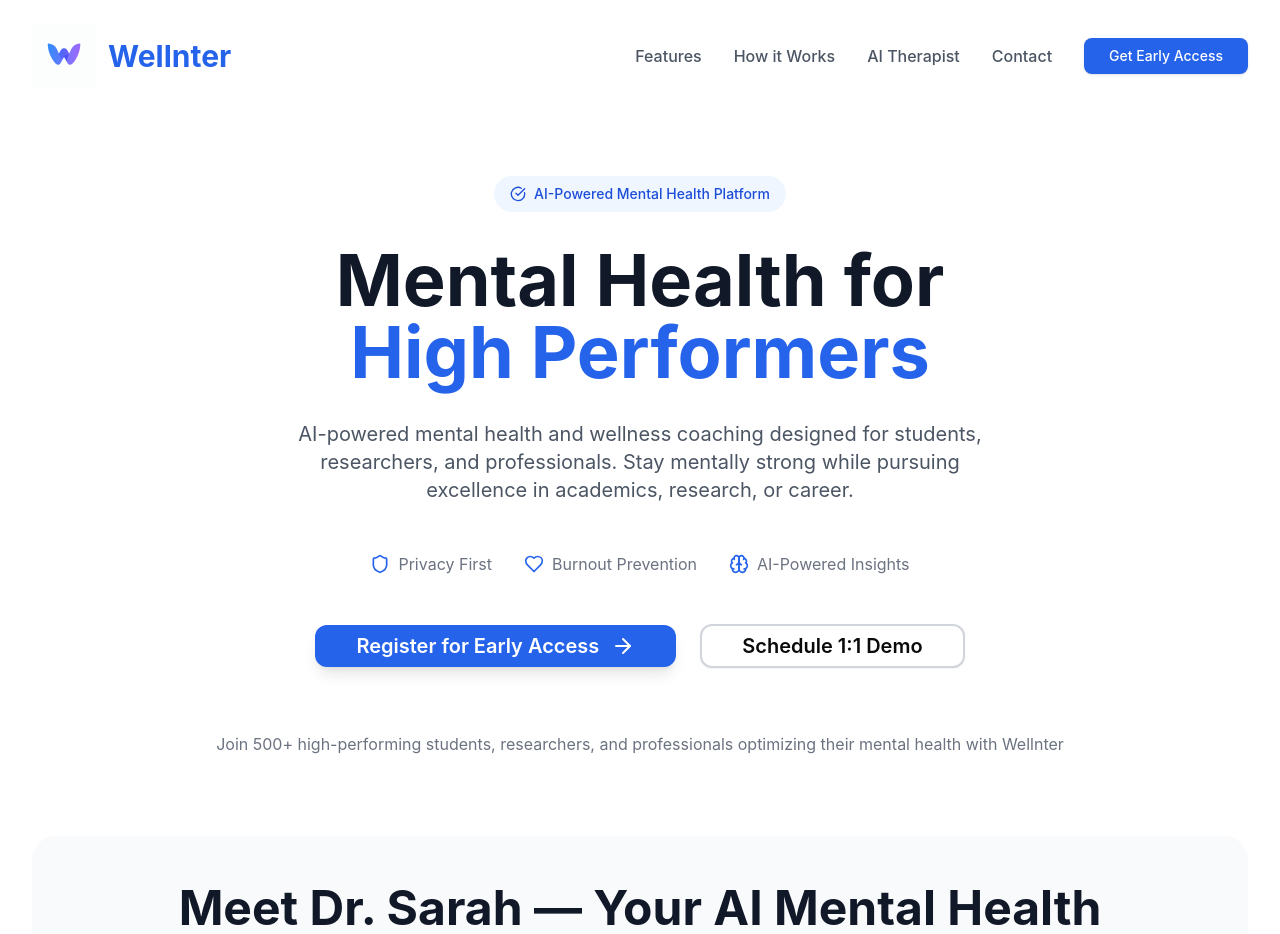
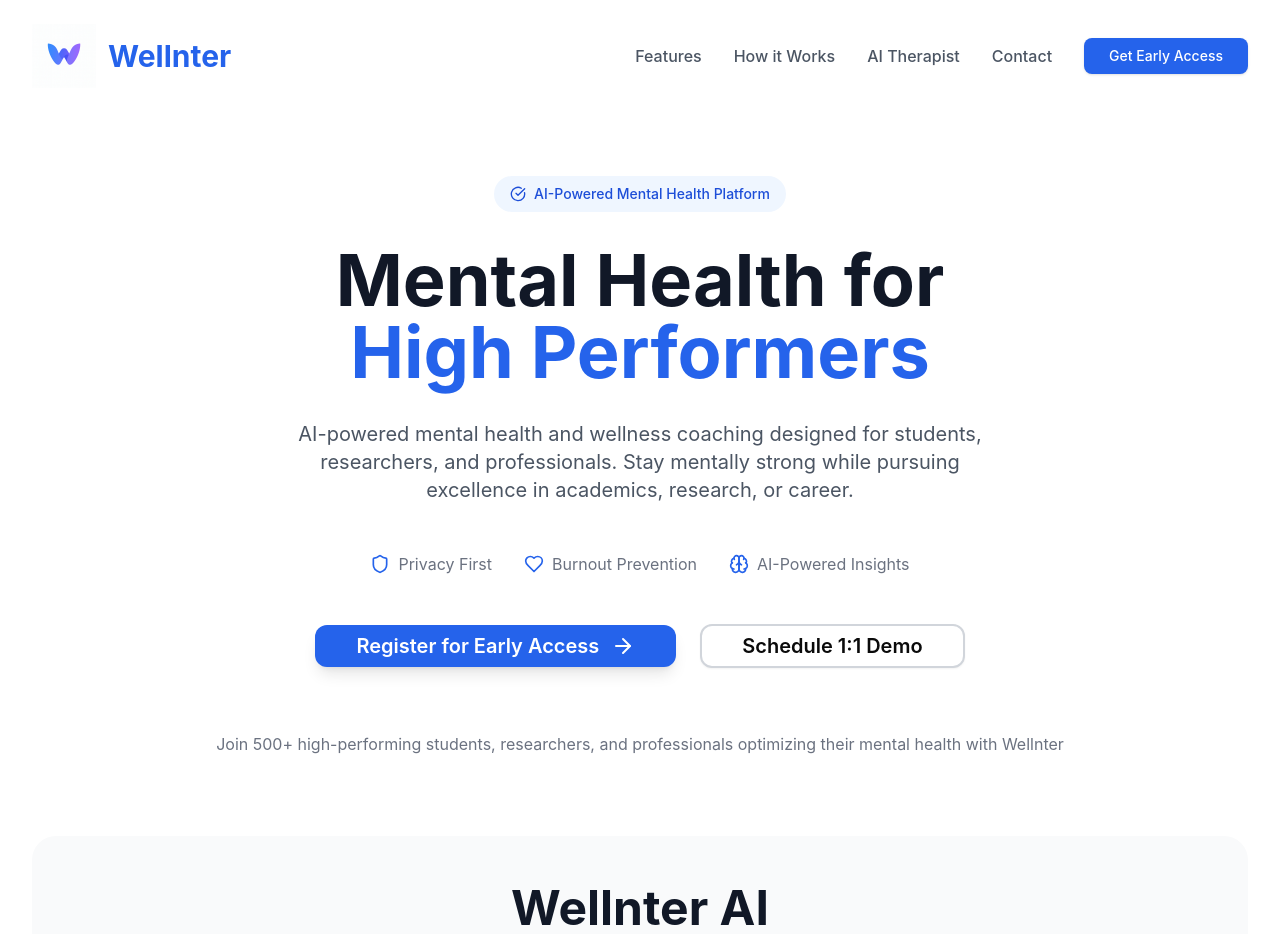
Before and after one commit to AbuRayhan71/Wellnter, a React (Vite) app: page / in a window 1280 px wide. Shown: the top 934 px of the page. Built offline with nearby package versions, Linux system fonts and the light colour scheme; what groq-sdk would draw is missing.

Commit message:
Update Hero section title to Wellnter AI

```diff
--- a/src/components/Hero.tsx
+++ b/src/components/Hero.tsx
@@ -196,7 +196,7 @@ Best regards`);
           <div id="ai-therapist" className="bg-gray-50 rounded-2xl sm:rounded-3xl p-6 sm:p-10 lg:p-12">
             <div className="text-center mb-8 sm:mb-10">
               <h2 className="text-3xl sm:text-4xl lg:text-5xl font-bold text-gray-900 mb-4 sm:mb-6 px-2">
-                Meet Dr. Sarah — Your AI Mental Health Assistant
+                Wellnter AI
               </h2>
               <p className="text-base sm:text-lg text-gray-600 max-w-3xl mx-auto px-4">
                 Get immediate, intelligent mental health support designed for ambitious minds under pressure.
```
